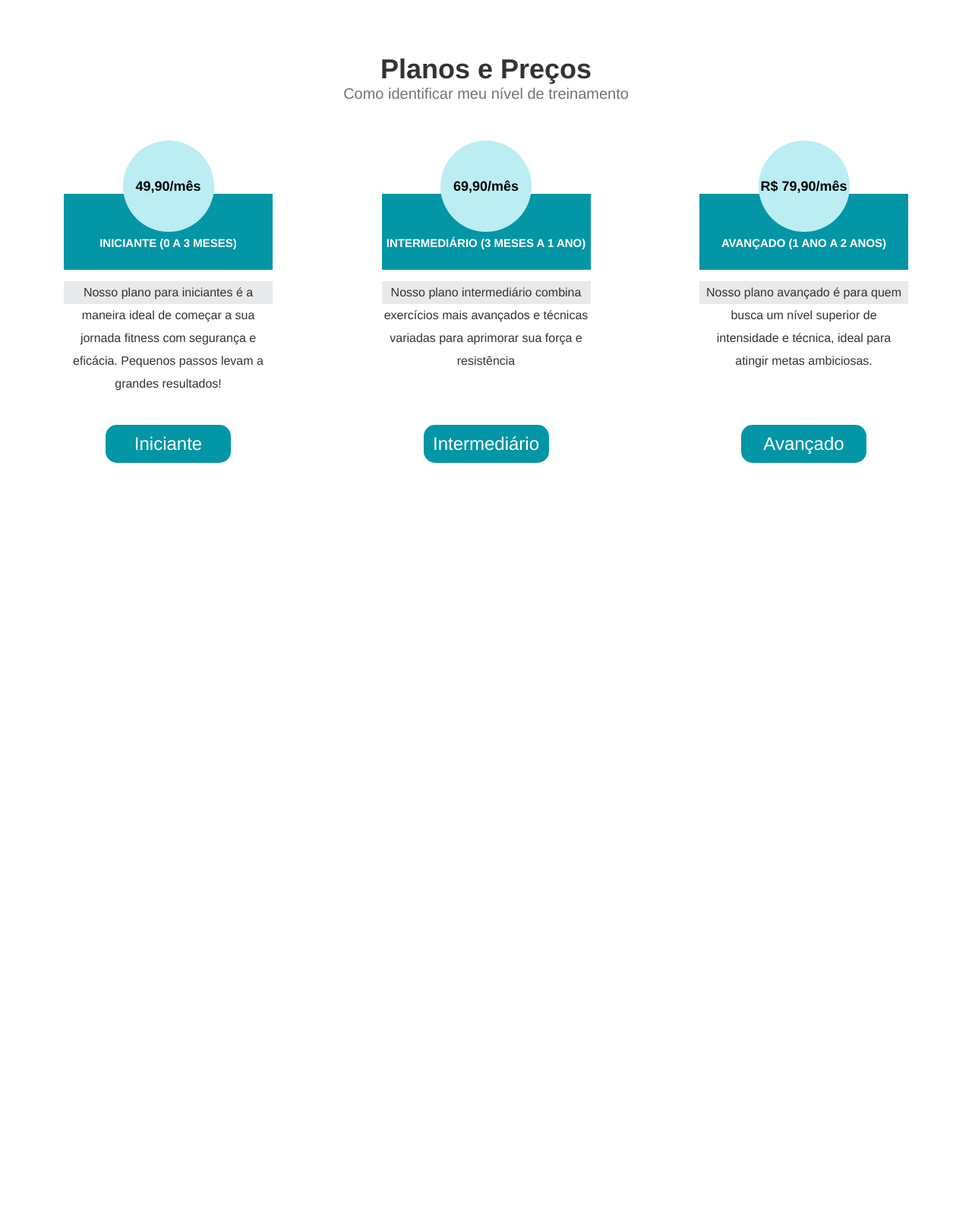
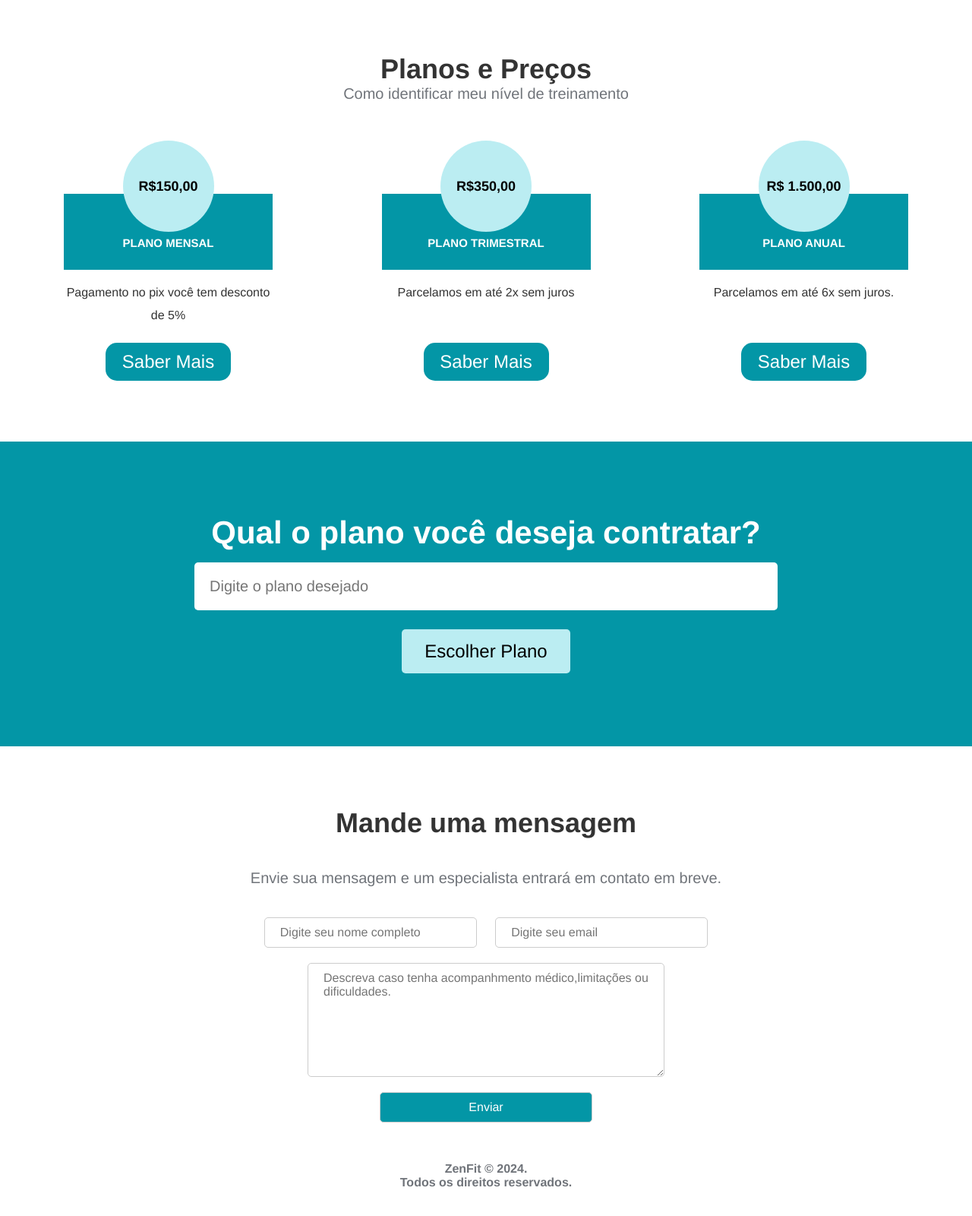
Before and after one commit to thaislm/zenfit-landing-page, a plain HTML site: page index.html in a window 1280 px wide. Shown: the part 806-2406 px from the top of the page at 76% size. Before the commit the page ends 1495 px from the top, so only its background shows below. Drawn offline with Linux system fonts and the light colour scheme.

Commit message:
atualização de dados

```diff
--- a/css/styles.css
+++ b/css/styles.css
@@ -140,7 +140,6 @@ h1,h2,h3{
     list-style: none;
     height: 30px;
     line-height: 30px;
-    background-color: #e8e9ea;
     color: #333;
     margin-bottom: 15px;
 
@@ -188,3 +187,168 @@ h1,h2,h3{
     text-align: center;
     cursor: pointer;
 }
+
+.searchdomain-container{
+    background-color:#0396A6 ;
+    text-align: center;
+    padding: 6rem 0;
+}
+
+.searchdomain-container h2{
+    color: #fff;
+    font-size: 42px;
+    margin-bottom: 15px;
+}
+
+.searchdomain-container input{
+    display: block;
+    border: none;
+    border-radius: 5px;
+    margin: 0 auto;
+}
+
+.searchdomain-container input[type="text"]{
+    width: 60%;
+    padding: 20px;
+    font-size: 20px;
+    margin-bottom: 25px;
+}
+
+.searchdomain-container input[type="submit"]{
+    background-color: #BBEDF2;
+    padding: 15px 30px;
+    color: #000;
+    font-size: 24px;
+    cursor: pointer;
+
+}
+.searchdomain-container input[type="submit"]:hover{
+
+    background-color: #fff;
+    border-color: #7c849b;
+    color: #7c849b;
+}
+
+.contact-container{
+    text-align: center;
+    padding: 5rem 0 2rem 0;
+
+}
+.contact-container h2{
+    font-size: 36px;
+    margin-bottom: 15px;
+}
+.contact-container p{
+    font-size: 20px;
+    margin: 40px;
+}
+.contact-container input,.contact-container textarea{
+    width: 280px;
+    padding: 10px 20px;
+    font-size: 16px;
+    border-radius: 5px;
+    border: 1px solid #ccc;
+    margin: 0 10px 20px;
+}
+.contact-container textarea{
+    display: block;
+    margin: 0 auto 20px;
+    width: 470px;
+    height: 150px;
+}
+.contact-container input[type="submit"]{
+    display: block;
+    margin: 0 auto;
+    background-color:#0396A6;
+    color: #fff;
+    cursor: pointer;
+
+}
+.contact-container input[type="submit"]:hover{
+    background-color: #fff;
+    border-color: #7c849b;
+    color: #7c849b;
+}
+
+footer{
+    text-align: center;
+    font-weight: bold;
+    margin: 20px 0 100px;
+}
+/*responsividade*/
+
+/*laptops 1100px*/
+
+@media (max-width: 1100px) {
+    .plans-container {
+        width: 95%;
+    }
+
+    .plan {
+        margin: 0 5px;
+    }
+}
+
+/*tablet*/
+@media(max-width:900px) {
+    .main-banner p {
+        padding: 0 6rem;
+    }
+
+    .services-container {
+        padding: 2rem;
+    }
+}
+
+/*celular 576px*/
+
+@media(max-width:576px) {
+
+    html,
+    body {
+        overflow: hidden;
+    }
+
+    .naveg-items li {
+        font-size: 12px;
+        margin-left: 10px;
+    }
+
+    .main-banner p {
+        padding: 0 2rem;
+    }
+
+    .services-container ul {
+        flex-direction: column;
+    }
+
+    .plans-container {
+        flex-direction: column;
+        width: 100%;
+        padding: 0 2rem;
+    }
+
+    .plan {
+        width: 100%;
+        max-width: 100%;
+        margin-bottom: 15px;
+    }
+
+    .searchdomain-container h2 {
+        font-size: 28px;
+    }
+
+    .searchdomain-container input[type="text"] {
+        width: 100%;
+    }
+
+    .contact-container {
+        padding: 3rem 2rem;
+    }
+
+    .contact-container input,
+    .contact-container textarea {
+        width: 100%;
+        margin: 10px 0;
+    }
+}
--- a/css/stylespag.css
+++ b/css/stylespag.css
@@ -28,7 +28,7 @@ textarea{
 }
 img{
     width: 80px;
-    height:120px;
+    height:100px;
 }
 .header{
     height: 150px;
@@ -68,6 +68,9 @@ img{
 
 }
 
+.form-body h1{
+    text-align: center;
+}
 .form-body{
     padding: 30px;
 }
@@ -111,3 +114,25 @@ img{
     border-color: #7c849b;
     color: #7c849b;
 }
+
+.btn-submit-toclean{
+    background-color: #0396A6;
+    color: #fff;
+    border: 2px solid transparent;
+    width: 150px;
+    height: 50px;
+    cursor: pointer;
+    text-transform: uppercase;
+    transition: 0.5s;
+}
+.btn-submit-toclean:hover {
+    background-color: #fff;
+    border-color: #7c849b;
+    color: #7c849b;
+}
+
+footer{
+    text-align: center;
+    font-weight: bold;
+    margin: 20px 0 100px;
+}
--- a/index.html
+++ b/index.html
@@ -41,7 +41,7 @@
         <main>
             <div class="main-banner">
                 <h1>Zen Fit</h1>
-                <p>Transforme Seu Corpo, Acalme Sua Mente!
+                <p>Sua jornada para uma vida saudável começa aqui!
                 </p>
             </div>
             <!--Utilizei o selection para dividir o site em seção dos beneficios do site-->
@@ -71,38 +71,58 @@
                 <div class="plans-container">
                     <div class="plan">
                         <ul>
-                            <li class="price">49,90/mês</li>
-                            <li class="plan-name">Iniciante (0 a 3 meses)</li>
-                            <li>Nosso plano para iniciantes é a maneira ideal de começar a sua jornada fitness com segurança e eficácia. Pequenos passos levam a grandes resultados!</li> <br> <br>
-                            <br> <br> <br>
-                            <br> <br> <br>
-                            <li class="plan-btn">Iniciante</li>
+                            <li class="price">R$150,00</li>
+                            <li class="plan-name">Plano Mensal</li>
+                            <li>Pagamento no pix você tem desconto de 5%</li> <br> <br>
+
+                            <li class="plan-btn">Saber Mais</li>
                         </ul>
                     </div>
 
                     <div class="plan">
                         <ul>
-                            <li class="price">69,90/mês</li>
-                            <li class="plan-name">Intermediário (3 meses a 1 ano)</li>
-                            <li>Nosso plano intermediário combina exercícios mais avançados e técnicas variadas para aprimorar sua força e resistência</li> <br> <br> <br> <br> <br>
-                            <br> <br> <br>
+                            <li class="price">R$350,00</li>
+                            <li class="plan-name">Plano Trimestral </li>
+                            <li>Parcelamos em até 2x sem juros</li> <br> <br>
 
-                            <li class="plan-btn">Intermediário</li>
+
+                            <li class="plan-btn">Saber Mais</li>
                         </ul>
                     </div>
                     <div class="plan">
                         <ul>
-                            <li class="price">R$ 79,90/mês</li>
-                            <li class="plan-name">Avançado (1 ano a 2 anos)</li>
-                             <li>Nosso plano avançado é para quem busca um nível superior de intensidade e técnica, ideal para atingir metas ambiciosas.</li> <br><br> <br> <br> <br>
-                             <br> <br> <br>
-                            <li class="plan-btn">Avançado</li>
+                            <li class="price">R$ 1.500,00</li>
+                            <li class="plan-name">Plano Anual </li>
+                             <li>Parcelamos em até 6x sem juros.</li> <br> <br>
+
+                            <li class="plan-btn">Saber Mais</li>
                         </ul>
                     </div>
                 </div>
             </section>
-            <section></section>
+
+            <!--Parte do site para contratar o plano escolhido-->
+            <section class="searchdomain-container">
+                <h2>Qual o plano você deseja contratar?</h2>
+                <input type="text" name="domain" id="domain" placeholder="Digite o plano desejado">
+                <input type="submit" value="Escolher Plano">
+            </section>
+            <!--entra em contato ou tirar duvidas-->
+            <section class="contact-container">
+                <h2>Mande uma mensagem</h2>
+                <p>Envie sua mensagem e um especialista entrará em contato em breve.</p>
+                <form>
+                    <input type="text" name="name" id="name" placeholder="Digite seu nome completo">
+                    <input type="email" name="email" id="email" placeholder="Digite seu email">
+                    <textarea name="message" id="message" placeholder="Descreva caso tenha acompanhmento médico,limitações ou dificuldades."></textarea>
+                    <input type="submit" value="Enviar">
+                </form>
+            </section>
         </main>
+
+        <footer>
+            <p>ZenFit © 2024. <br> Todos os direitos reservados.</p>
+        </footer>
     </div>
 </body>
 </html>
```
Also changed, not shown: pagcad.html (+5 -2 lines).
